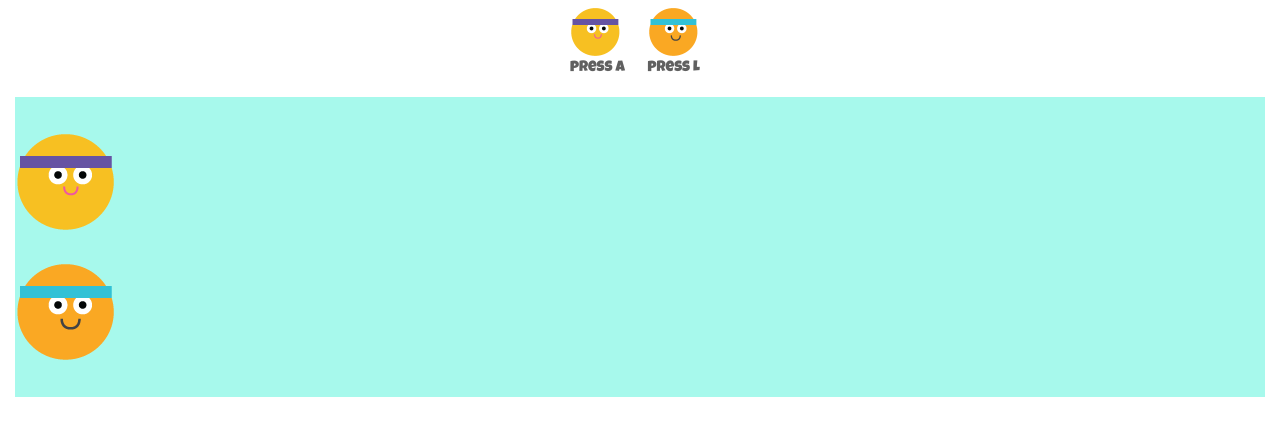
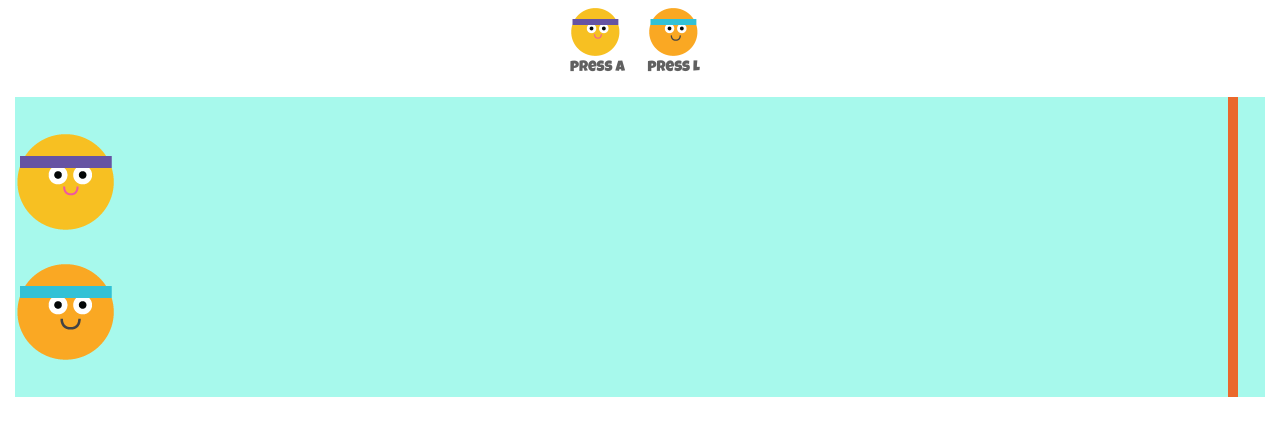
Before and after one commit to myungok-star/racing-game, a plain HTML site: page index.html in a window 1280 px wide. Shown: the part 141-576 px from the top of the page. Drawn offline with nearby package versions, Linux system fonts and the light colour scheme.

Commit message:
added a finish line in the game board

```diff
--- a/css/style.css
+++ b/css/style.css
@@ -1,28 +1,32 @@
+body {
+    font-family: 'Luckiest Guy', cursive;
+}
 
-body {
-  font-family:'Luckiest Guy', cursive;
-}
 h1 {
-  font-family:'Luckiest Guy', cursive;
+    font-family: 'Luckiest Guy', cursive;
     font-size: 80px;
     margin-top: 35px;
     color: #ea682c;
 }
+
 .player {
     margin: 30px 0;
 }
+
 #player-top {
     position: relative;
     background: url("face_02.png") no-repeat;
     width: 100px;
     height: 100px;
 }
+
 #player-bottom {
     position: relative;
     background: url("face_01.png") no-repeat;
     width: 100px;
     height: 100px;
 }
+
 .row2 {
     width: 200px;
     height: 100px;
@@ -30,30 +34,44 @@ h1 {
     padding-left: 20px;
     padding-top: 5px;
 }
+
 .game-board {
     margin: 5px auto;
     background-color: #a7f9ec;
     padding: 5px 0;
     height: 300px;
+    position: relative;
 }
+
 img {
     width: 50px;
     height: 50px;
     margin: 0 auto;
 }
+
 p {
     font-size: 15px;
     color: #606060;
 }
-
-.player-top-button{
+#finish-line {
+  width: 10px;
+  height: 300px;
+  background-color: #ea682c;
+  position: absolute;
+  left: 97%;
+  display: inline;
+  margin-top: -5px;
+}
+.player-top-button {
     margin: 10px;
     display: inline-block;
 }
-.player-bottom-button{
+
+.player-bottom-button {
     margin: 10px;
     display: inline-block;
 }
+
 .btn {
     background-color: #777676;
     color: white;
@@ -65,10 +83,12 @@ p {
     margin: 20px auto;
     right: 0;
 }
+
 .btn-reset:hover {
     background-color: #ea682c;
     color: white;
 }
+
 .tmp-hidden {
     display: none;
 }
--- a/index.html
+++ b/index.html
@@ -36,6 +36,7 @@
                     </div>
                 </div>
                 <div class="game-board">
+                    <div id="finish-line"></div>
                     <div class="player" id="player-top"></div>
                     <div class="player" id="player-bottom"></div>
                 </div>
```
Also changed, not shown: js/app.js (+6 -2 lines). Lines whose indentation alone changed are shown as unchanged.
